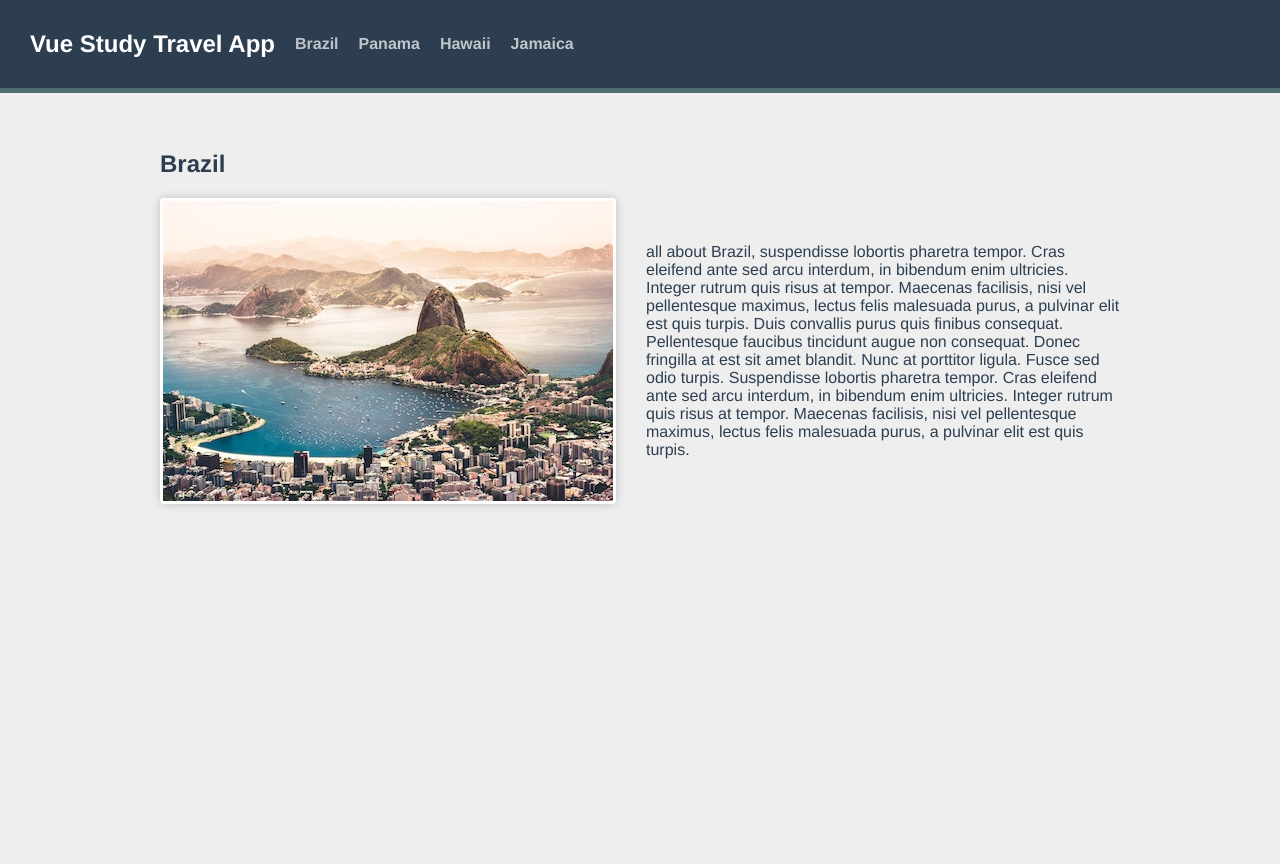
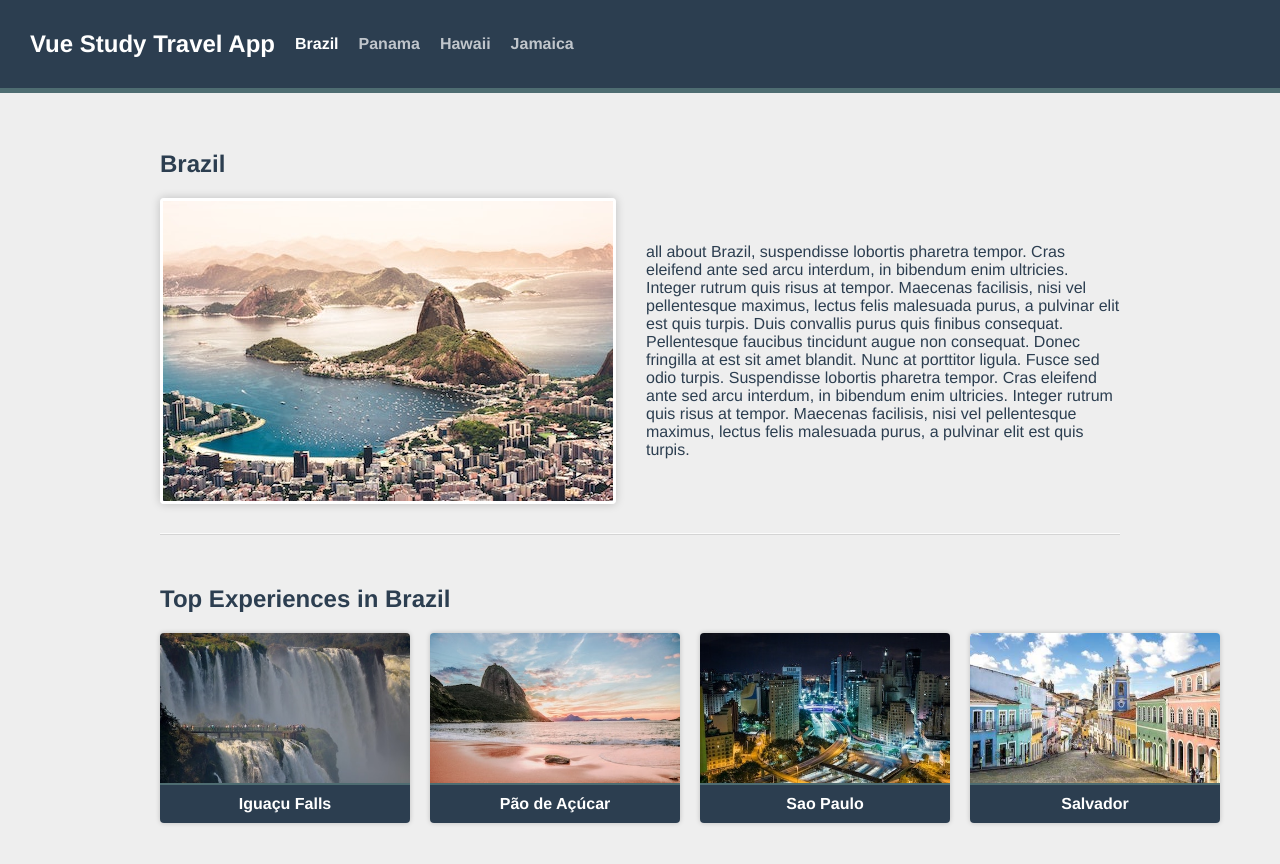
Before and after one commit to rodrigobispo/vue-router-travel-destinations, a Vue app: page /destination/1/brazil in a window 1280 px wide. Shown: the top 864 px of the page. Before the commit the page ends 800 px from the top, so only its background shows below. Built offline with nearby package versions, Linux system fonts and the light colour scheme.

Commit message:
Experiências

```diff
--- /dev/null
+++ b/src/components/ExperienceCard.vue
@@ -0,0 +1,21 @@
+<template>
+  <div class="card">
+    <img :src="`/images/${experience.image}`" :alt="experience.name">
+    <span class="card__text">
+      {{ experience.name }}
+    </span>
+  </div>
+</template>
+
+<script>
+
+import { defineComponent } from 'vue';
+
+export default defineComponent({
+  name: 'ExperienceCard',
+  props: {
+    experience: { type: Object, required: true }
+  }
+})
+
+</script>
--- a/src/router/index.js
+++ b/src/router/index.js
@@ -1,7 +1,5 @@
 import { createRouter, createWebHistory } from "vue-router";
 import HomeView from "../views/HomeView.vue";
-// import Jamaica from "@/views/Jamaica.vue";
-// import Panama from "@/views/Panama.vue";
 
 const routes = [
   {
@@ -9,26 +7,6 @@ const routes = [
     name: "home",
     component: HomeView,
   },
-  // {
-  //   path: "/brazil",
-  //   name: "brazil",
-  //   component: () => import(/* webpackChunkName: "brazil" */ "@/views/Brazil.vue"),
-  // },
-  // {
-  //   path: "/hawaii",
-  //   name: "Hawaii",
-  //   component: () => import(/* webpackChunkName: "hawaii" */ "@/views/Hawaii.vue"),
-  // },
-  // {
-  //   path: "/jamaica",
-  //   name: "Jamaica",
-  //   component: Jamaica,
-  // },
-  // {
-  //   path: "/panama",
-  //   name: "Panama",
-  //   component: Panama,
-  // },
   {
     path: "/destination/:id/:slug",
     name: 'destination.show',
@@ -36,12 +14,17 @@ const routes = [
     // props: true
     props: route => ({ id: parseInt(route.params.id) })
   },
+  {
+    path: "/destination/:id/:slug/:experienceSlug",
+    name: 'experience.show',
+    component: () => import(/* webpackChunkName: "experiense-show" */ '@/views/ExperienceShow.vue'),
+    props: route => ({ ...route.params, id: parseInt(route.params.id) })
+  }
 ];
 
 const router = createRouter({
   history: createWebHistory(process.env.BASE_URL),
-  routes,
-  linkActiveClass: 'my-active-link'
+  routes
 });
 
 export default router;
--- a/src/views/DestinationShow.vue
+++ b/src/views/DestinationShow.vue
@@ -6,14 +6,30 @@
       <p>{{ destination.description }}</p>
     </div>
   </section>
+
+  <section class="experiences">
+    <h2>Top Experiences in {{ destination.name }}</h2>
+
+    <div class="cards">
+      <router-link
+        v-for="experience in destination.experiences"
+        :key="experience.slug"
+        :to="{ name: 'experience.show', params: {experienceSlug: experience.slug} }"
+      >
+        <ExperienceCard :experience="experience"></ExperienceCard>
+      </router-link>
+    </div>
+  </section>
 </template>
 
 <script>
 import { defineComponent } from 'vue';
 import sourceData from '@/data.json'
+import ExperienceCard from '@/components/ExperienceCard.vue';
 
 export default defineComponent({
     name: 'DestinationShow',
+    components: { ExperienceCard },
     props: {
       id: { type: Number, required: true }
     },
@@ -21,8 +37,8 @@ export default defineComponent({
       destination() {
         return sourceData.destinations.find(
           (destination) => destination.id === this.id
-      )
+        );
       }
-  }
+    },
 })
 </script>
--- /dev/null
+++ b/src/views/ExperienceShow.vue
@@ -0,0 +1,35 @@
+<template>
+  <section>
+    <h1>{{ experience.name }}</h1>
+    <img :src="`/images/${experience.image}`" :alt="experience.name">
+    <p>
+      {{ experience.description }}
+    </p>
+  </section>
+</template>
+
+<script>
+import { defineComponent } from 'vue';
+import sourceData from '@/data.json'
+
+export default defineComponent({
+    name: 'ExperienceShow',
+    props: {
+      id: { type: Number, required: true },
+      experienceSlug: { type: String, required: true }
+    },
+    computed: {
+      destination() {
+        return sourceData.destinations.find(
+          destination => destination.id === this.id
+        );
+      },
+
+      experience() {
+        return this.destination.experiences.find(
+          exp => exp.slug === this.experienceSlug
+        )
+      }
+    },
+})
+</script>
```
Lines whose indentation alone changed are shown as unchanged.
